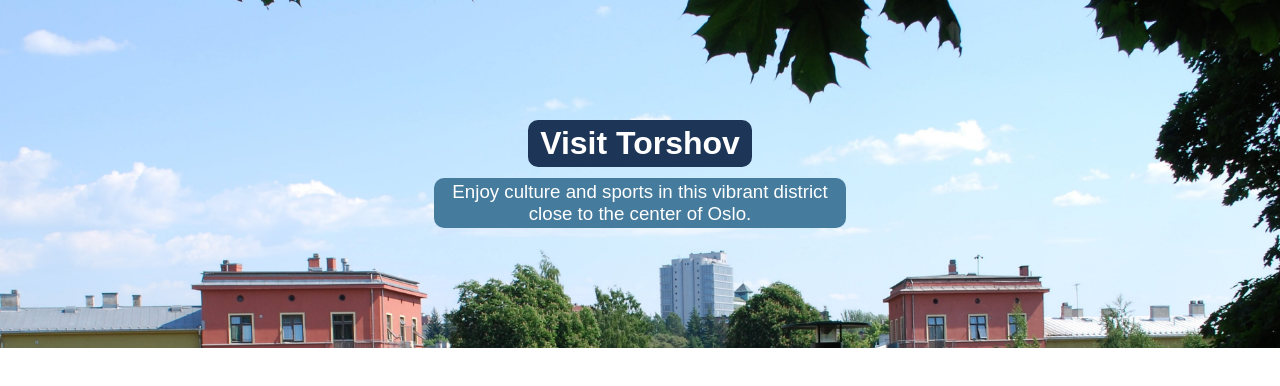
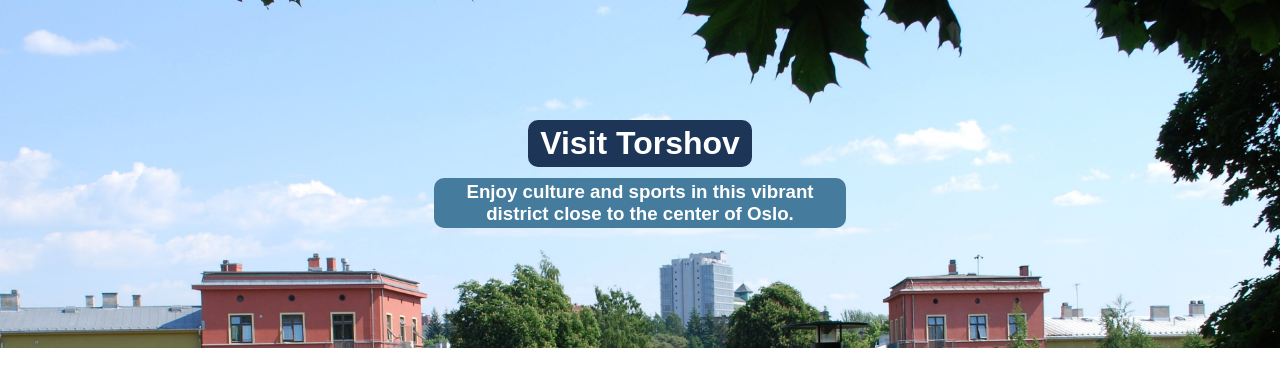
Before and after one commit to bluepersia/hometown-homepage, a website: page index.html in a window 1280 px wide. Drawn offline with Linux system fonts and the light colour scheme.

Commit message:
Fix: hero sub-title font-weight bolded

```diff
--- a/src/css/blocks/hero/hero.css
+++ b/src/css/blocks/hero/hero.css
@@ -27,4 +27,5 @@
   font-size: var(--font-size-150);
   padding: 0.156em 0.375em;
   max-width: 412px;
+  font-weight: var(--font-weight-400);
 }
```
